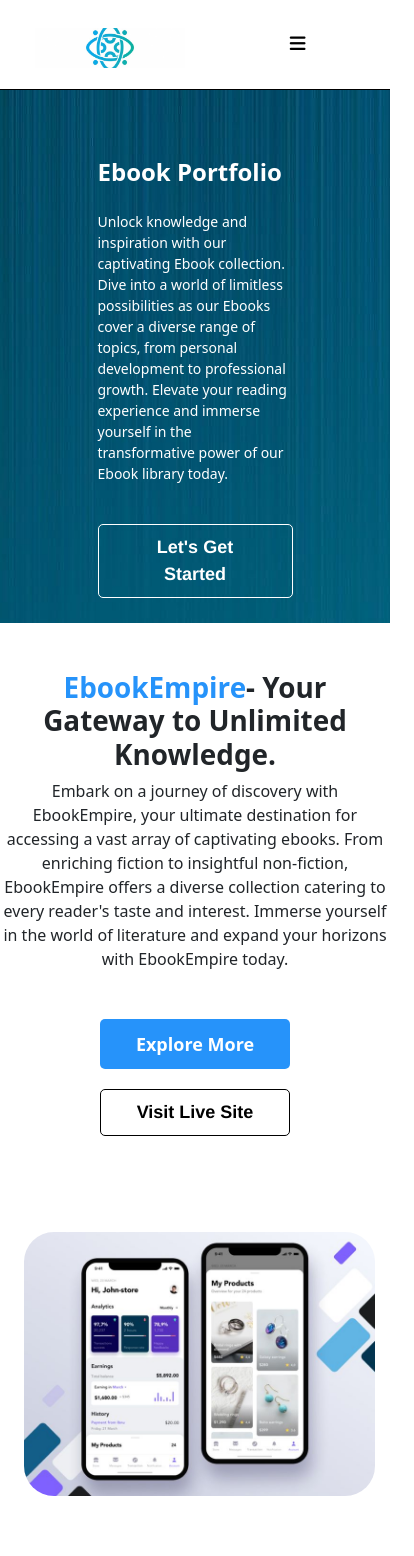
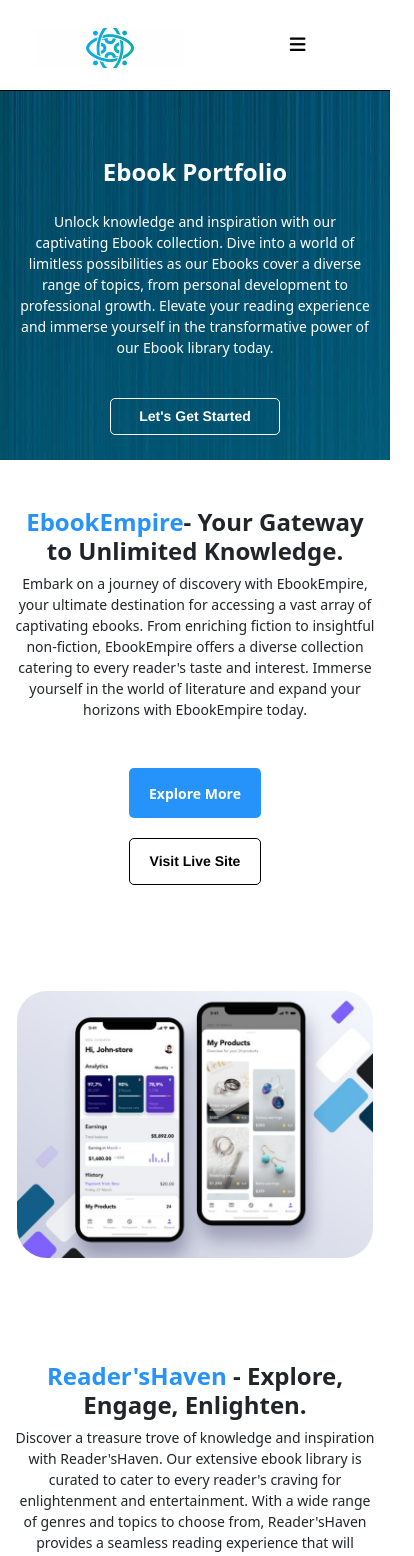
Before and after one commit to AminLakhani14/ASTechy, a React (Create React App) app: page /Ebook in a window 390 px wide. Shown: the top 1556 px of the page, 414 px wide, since content can reach past the window. Built offline with nearby package versions, Linux system fonts and the light colour scheme.

Commit message:
GhufranPrototype: Add Accordion and fixed responsive issues of Services

```diff
--- /dev/null
+++ b/src/CSS/FAQ.css
@@ -0,0 +1,129 @@
+/* Variables */
+:root {
+    --black: #372717;
+    --gray: #756658;
+  }
+
+  /* Global */
+  *,
+  *:after,
+  *:before {
+    box-sizing: inherit;
+  }
+
+  /* body {
+    display: flex;
+    justify-content: center;
+    padding: 50px 0;
+    background-color: #FCFCFC;
+    min-height: 100vh;
+    font-size: 16px;
+    line-height: 1.4;
+    font-family: 'Montserrat', sans-serif;
+    color: var(--black);
+    box-sizing: border-box;
+    overflow-y: scroll;
+  } */
+
+  /* Accordion */
+  .accordion {
+    /* width: 100%;
+    max-width: 470px; */
+    width: 60%;
+    max-width: 60%;
+    display: flex;
+    flex-direction: column;
+    gap: 20px;
+  }
+
+  /* Panel */
+  .panel {
+    background-color: #fff;
+  }
+
+  .panel__label {
+    position: relative;
+    color: white;
+    display: block;
+    width: 92%;
+    background: none;
+    border: none;
+    text-align: left;
+    padding: 25px 60px 25px 25px;
+    border:1px solid white;
+    font-weight: 500;
+    font-size: 17px;
+    font-family: inherit;
+    transition: color 0.2s linear;
+    cursor: pointer;
+  }
+
+  .panel__label:focus {
+    outline: none;
+  }
+
+  .panel__label:after,
+  .panel__label:before {
+    content: '';
+    position: absolute;
+    right: 25px;
+    top: 50%;
+    width: 22px;
+    height: 2px;
+    margin-top: -1px; /* Adjusted margin */
+    background-color: var(--black);
+  }
+
+  .panel__label:before {
+    transform: rotate(-90deg);
+    transition: transform 0.35s cubic-bezier(0.65, 0.05, 0.36, 1);
+  }
+
+  .panel[aria-expanded='true'] .panel__content {
+    opacity: 1;
+  }
+
+  .panel[aria-expanded='true'] .panel__label {
+    color: black;
+    font-size: 34px;
+  }
+
+  .panel[aria-expanded='true'] .panel__label:before {
+    transform: rotate(0deg);
+  }
+
+  .panel__inner {
+    overflow: hidden;
+    will-change: height;
+    transition: height 0.4s cubic-bezier(0.65, 0.05, 0.36, 1);
+  }
+
+  .panel__content {
+    margin: 5px 25px 25px;
+    font-size: 18px;
+    color: #000;
+    opacity: 0;
+    transition: opacity 0.3s linear 0.18s;
+  }
+
+  .panel:not(:last-child) {
+    margin-bottom: 3px;
+  }
+  @media screen and (max-width: 768px) {
+    .accordion{
+        width: 90%;
+        max-width: 90%;
+    }
+    .panel[aria-expanded='true'] .panel__label{
+        font-size: 24px;
+    }
+    .panel__inner{
+    }
+    .panel__content{
+        font-size: 14px;
+    }
+    .panel__label{
+        width: 72%;
+    }
+
+}
--- a/src/CSS/Feeback.css
+++ b/src/CSS/Feeback.css
@@ -3,16 +3,25 @@
     width:570px;
     height: 550px;
 }
-@media screen and (max-width: 500px) {
+.width50{
+    width:50%;
+  }
+@media screen and (max-width: 768px) {
     .FeedbackBackground{
         background-color: white;
         display: flex;
         justify-content: center;
-        align-items: center;
         flex-direction: column;
         height:auto;
         width:100%;
         margin-top: 30px;
+        padding-bottom: 15px;
     }
+    .width50{
+        width:auto;
+      }
+      .width75{
+        width:75%
+      }
 
 }
--- a/src/CSS/style.css
+++ b/src/CSS/style.css
@@ -11,7 +11,22 @@ body {
   justify-content: center;
   align-items: center;
 }
-
+.exploreMoreSubheading{
+  font-size: 22px;
+}
+.servicesMainHeading{
+  display: flex;
+  justify-content: center;
+  font-size: 35px;
+  font-weight: 500;
+}
+.citiesLogo{
+  height:100px;
+  width:100px;
+}
+.width50{
+  width:50%;
+}
 .primaryButton {
   border-radius: 5px;
   transition: all 0.3s ease 0s;
@@ -161,9 +176,55 @@ body {
   background-color: #1e1e1e;
   height: 450px;
 }
-@media screen and (max-width: 500px) {
+@media screen and (max-width: 768px) {
+  .servicesMainHeading{
+    display: flex;
+    justify-content: center;
+    font-size: 24px;
+    align-items: center;
+    margin-top: 30px;
+    font-weight: 500;
+  }
+  .citiesLogo{
+    height: 65px !important;
+    width: 65px !important;
+  }
+  .secondaryLabelColor{
+    font-size: 14px;
+    height:auto
+  }
+  .rightGenericButton{
+    font-size: 14px;
+    padding: 12px 20px 12px 20px !important;
+  }
+  .primaryButton{
+    padding: 0px 20px 0px 20px !important;
+    font-size: 14px;
+  }
+  .exploreMoreSubheading{
+    font-size: 14px;
+    padding:0px 15px 0px 15px;
+  }
+  .leftsideExploreParagraph{
+    font-size: 14px;
+    padding:0px 15px 0px 15px;
+  }
+  .leftsideExploreHeading{
+    font-size: 24px;
+    padding:0px 15px 0px 15px;
+  }
+  .HeaderButton{
+    font-size: 14px;
+  }
+  .width75{
+    width:75%
+  }
+  .width50{
+    width:auto;
+  }
   .investNowCard {
-    height: 280px;
+    height: 200px;
+    margin-top: 20px;
   }
   .stageTextColor {
     font-size: 30px;
@@ -185,9 +246,7 @@ body {
     justify-content: center;
     align-items: center;
   }
-  .leftsideExploreImage {
-    margin-left: 24px;
-  }
+
   .imageSetting {
     width: 96%;
     object-fit: contain;
@@ -203,6 +262,7 @@ body {
     text-align: center;
     flex-direction: column-reverse;
     justify-content: space-between;
+    margin-top: -50px;
   }
   .HeadingBackground {
     color: #ffffff;
--- a/src/Component/NavBar/Navbar.css
+++ b/src/Component/NavBar/Navbar.css
@@ -11,7 +11,7 @@
 }
 #headerLogo{
 	object-fit: cover;
-    height: 69px;
+    height: 60px;
     width: 200px;
 }
 /* Giving a background-color to the nav container. */
@@ -155,6 +155,9 @@ li > a:only-child:after { content: ''; }
 --------------------------------------------- */
 
 @media all and (max-width : 768px) {
+	.headerMenuButton{
+		font-size: 14px;
+	}
 	.display-none{
 		display: none;
 	}
--- a/src/Global/ExploreMore.jsx
+++ b/src/Global/ExploreMore.jsx
@@ -18,19 +18,19 @@ function ExploreMore(props) {
     };
   }, []);
     return (
-        <div className={windowWidth < 500 ? "d-flex ExploreMoreForm" : "row ExploreMoreForm"} style={
-          windowWidth <= 500
+        <div className={windowWidth < 768 ? "d-flex ExploreMoreForm" : "row ExploreMoreForm"} style={
+          windowWidth <= 768
             ? { }
             : { marginTop:"90px"}
         }>
-        <div className="col-sm-6 col-order-2 ">
+        <div className="col-sm-6 col-md-5 col-order-2 ">
         <a href="/" className="ExploreImage">
             <img className="imageSetting"  src={props.picture} alt="profile picture"/>
         </a>
         </div>
-        <div className="col-sm-5 col-order-1 my-5">
-        <h1><strong style={{color:"#2693fa"}}>{props.heading}</strong><strong>{props.heading2}</strong></h1>
-        <p>{props.subheading}</p>
+        <div className="col-sm-5 col-md-5 col-order-1 my-5">
+        <h1 className="leftsideExploreHeading"><strong style={{color:"#2693fa"}}>{props.heading}</strong><strong>{props.heading2}</strong></h1>
+        <p className="exploreMoreSubheading">{props.subheading}</p>
         <div className="my-5 leftsideExploreButton">
         <button onClick={props.handleController} className="primaryButton mx-2"><b>Explore More</b></button>
         <button className="rightGenericButton mx-2"><b>{props.secondbutton}</b></button>
@@ -41,7 +41,7 @@ function ExploreMore(props) {
             )}
         </div>
         </div>
-        <div className="col-sm-1 my-5">
+        <div className="col-sm-1 col-md-1 my-5">
       </div>
       </div>
 
--- /dev/null
+++ b/src/Global/FAQ.jsx
@@ -0,0 +1,93 @@
+import React, { useState, useEffect } from "react";
+import ReactDOM from "react-dom";
+import "../CSS/FAQ.css";
+import backGroundImages from "../Images/FAQBackground.png";
+class Panel extends React.Component {
+  constructor(props) {
+    super(props);
+
+    this.state = {
+      height: 0,
+    };
+  }
+
+  componentDidMount() {
+    window.setTimeout(() => {
+      const el = ReactDOM.findDOMNode(this);
+      const height = el.querySelector(".panel__inner").scrollHeight;
+      this.setState({
+        height,
+      });
+    }, 333);
+  }
+
+  render() {
+    const { label, content, activeTab, index, activateTab } = this.props;
+    const { height } = this.state;
+    const isActive = activeTab === index;
+    const innerStyle = {
+      height: `${isActive ? height : 0}px`,
+    };
+
+    return (
+      <div>
+        <div className="panel" role="tabpanel" aria-expanded={isActive} style={isActive?{backgroundColor:'white',color:'white'}:{backgroundColor:'transparent',color:'white'}}>
+          <button className="panel__label" role="tab" onClick={activateTab}>
+            {label}
+          </button>
+          <div
+            className="panel__inner"
+            style={innerStyle}
+            aria-hidden={!isActive}
+          >
+            <p className="panel__content">{content}</p>
+          </div>
+        </div>
+      </div>
+    );
+  }
+}
+
+export class Accordion extends React.Component {
+  constructor(props) {
+    super(props);
+
+    this.state = {
+      activeTab: 0,
+    };
+
+    this.activateTab = this.activateTab.bind(this);
+  }
+
+  activateTab(index) {
+    this.setState((prev) => ({
+      activeTab: prev.activeTab === index ? -1 : index,
+    }));
+  }
+
+  render() {
+    const { panels } = this.props;
+
+    const { activeTab } = this.state;
+    return (
+      <div style={{ backgroundColor: "#2693fa" }}>
+        <div className="mb-4 text-center pt-5 text-light">
+          <h1>FAQ's</h1>
+        </div>
+        <div className="d-flex justify-content-center">
+          <div className="accordion" role="tablist">
+            {panels.map((panel, index) => (
+              <Panel
+                key={index}
+                activeTab={activeTab}
+                index={index}
+                {...panel}
+                activateTab={this.activateTab.bind(null, index)}
+              />
+            ))}
+          </div>
+        </div>
+      </div>
+    );
+  }
+}
--- a/src/Global/Heading.jsx
+++ b/src/Global/Heading.jsx
@@ -21,12 +21,12 @@ function Heading(props) {
 
   return (
     <div className="pt-5 HeadingBackground ">
-      <div className="w-50">
-        <div className="col-lg-3"></div>
-        <div className=" justify-content-center d-flex flex-column">
+      <div className="width50">
+        <div className="col-lg-3 col-sm-3 col-md-3"></div>
+        <div className={windowWidth <= 768?"justify-content-center d-flex flex-column align-items-center":"justify-content-center d-flex flex-column"}>
           <h1
            style={
-            windowWidth <= 500
+            windowWidth <= 768
               ? { fontSize: "24px" }
               : { fontSize: "55px" }
           } className="mb-4">
@@ -34,8 +34,8 @@ function Heading(props) {
           </h1>
           <p
            style={
-            windowWidth <= 500
-              ? {  fontSize: "14px", fontWeight: "400", color: "#ffffff"}
+            windowWidth <= 768
+              ? {  fontSize: "14px", fontWeight: "400", color: "#ffffff",textAlign:'center', padding:'0px 20px 0px 20px'}
               : {  fontSize: "20px", fontWeight: "400", color: "#ffffff" }
           }>
             {props.paragraph}
@@ -53,7 +53,7 @@ function Heading(props) {
           </div>
         </div>
       </div>
-      <div className="">
+      <div className="width75">
         {props.feedbackvisible == true ? (
           <div className="d-flex">
             <div className="FeedbackBackground">
--- a/src/Global/LeftSideExploreMore.jsx
+++ b/src/Global/LeftSideExploreMore.jsx
@@ -24,9 +24,9 @@ function LeftSideExploreMore(props) {
             ? { flexDirection: "column"  }
             : { marginTop:"90px"}
         }>
-        <div className="col-sm-1"></div>
+        <div className="col-sm-1 col-md-1"></div>
 
-        <div className="col-sm-5 my-5 leftsideExplore">
+        <div className="col-sm-5 col-md-5 my-5 leftsideExplore">
         <h1 className="leftsideExploreHeading"><strong style={{color:"#2693fa"}}>{props.heading}</strong><strong>{props.heading2}</strong></h1>
         <p className="leftsideExploreParagraph">{props.subheading}</p>
         <div className="my-5 leftsideExploreButton">
@@ -34,8 +34,8 @@ function LeftSideExploreMore(props) {
         <button className="rightGenericButton mx-2"><b>{props.secondbutton}</b></button>
         </div>
         </div>
-        <div className="col-sm-6 leftsideExploreImage">
-        <a href="/" className="">
+        <div className="col-sm-6 col-md-6">
+        <a href="/" className="ExploreImage">
             <img className="imageSetting"  src={props.picture} alt="profile picture"/>
         </a>
         </div>
```
Also changed, not shown: src/Component/Home/Home.jsx (+24 -1 lines), src/Component/Services/Service.jsx (+5 -5 lines), src/Global/Cities.jsx (+4 -5 lines), src/Global/Feedback.jsx (+5 -5 lines), src/Images/FAQBackground.png (added).
